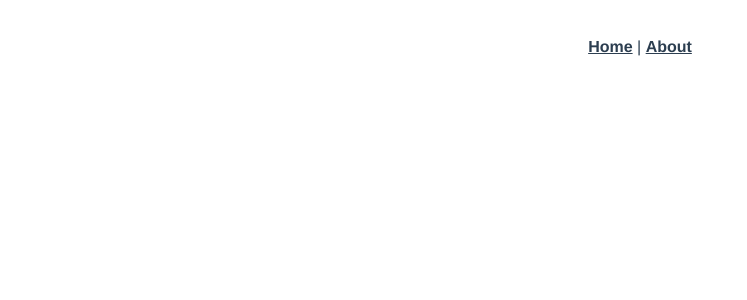
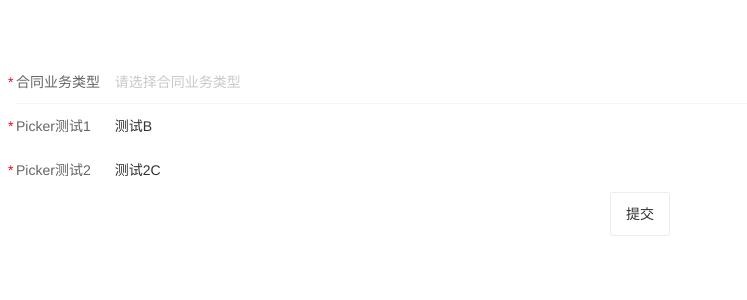
Before and after one commit to jackie1120/components-mobile, a Vue app: page /#/demo in a window 1280 px wide. Shown: the top 300 px of the page, without its empty margins (0-747 px from the left). Built offline with nearby package versions, Linux system fonts and the light colour scheme.

Commit message:
feat: 增加picker组件

```diff
--- a/package.json
+++ b/package.json
@@ -9,6 +9,7 @@
   },
   "dependencies": {
     "core-js": "^3.6.5",
+    "vant": "^2.0.5",
     "vue": "^2.6.11",
     "vue-router": "^3.2.0",
     "vuex": "^3.4.0"
@@ -25,9 +26,12 @@
     "eslint-plugin-promise": "^4.2.1",
     "eslint-plugin-standard": "^4.0.0",
     "eslint-plugin-vue": "^6.2.2",
+    "less": "^2.7.3",
+    "less-loader": "^4.0.6",
     "lint-staged": "^9.5.0",
     "node-sass": "^4.12.0",
     "sass-loader": "^8.0.2",
+    "vue-cli-plugin-vant": "^1.0.1",
     "vue-template-compiler": "^2.6.11"
   },
   "gitHooks": {
--- a/public/index.html
+++ b/public/index.html
@@ -3,7 +3,8 @@
   <head>
     <meta charset="utf-8">
     <meta http-equiv="X-UA-Compatible" content="IE=edge">
-    <meta name="viewport" content="width=device-width,initial-scale=1.0">
+    <meta name="viewport"
+      content="width=device-width,height=device-height,inital-scale=1.0,maximum-scale=1.0,user-scalable=no;">
     <link rel="icon" href="<%= BASE_URL %>favicon.ico">
     <title><%= htmlWebpackPlugin.options.title %></title>
   </head>
--- a/src/App.vue
+++ b/src/App.vue
@@ -1,32 +1,22 @@
 <template>
   <div id="app">
-    <div id="nav">
-      <router-link to="/">Home</router-link> |
-      <router-link to="/about">About</router-link>
-    </div>
-    <router-view/>
+    <router-view />
   </div>
 </template>
 
-<style lang="scss">
+<script>
+export default {
+  name: 'app'
+}
+</script>
+
+<style>
 #app {
-  font-family: Avenir, Helvetica, Arial, sans-serif;
+  font-family: "Avenir", Helvetica, Arial, sans-serif;
   -webkit-font-smoothing: antialiased;
   -moz-osx-font-smoothing: grayscale;
   text-align: center;
   color: #2c3e50;
-}
-
-#nav {
-  padding: 30px;
-
-  a {
-    font-weight: bold;
-    color: #2c3e50;
-
-    &.router-link-exact-active {
-      color: #42b983;
-    }
-  }
+  margin-top: 60px;
 }
 </style>
--- /dev/null
+++ b/src/components/global/ZvFieldPicker/index.vue
@@ -0,0 +1,74 @@
+<template>
+  <div>
+    <van-field
+      readonly
+      clickable
+      v-bind="$attrs"
+      :value="pickerValue | dictionaryTransform(columns)"
+      @click="show = true"
+    ></van-field>
+    <van-popup v-model="show" position="bottom">
+      <van-picker
+        show-toolbar
+        :columns="columns"
+        @cancel="show = false"
+        @confirm="pickerConfirm($event)"
+      ></van-picker>
+    </van-popup>
+  </div>
+</template>
+
+<script>
+export default {
+  name: 'ZvFieldPicker',
+  props: {
+    columns: {
+      type: Array,
+      required: true
+    },
+    value: {
+      type: String
+    }
+  },
+  data () {
+    return {
+      show: false,
+      pickerValue: ''
+    }
+  },
+  // watch: {
+  //   value: {
+  //     immediate: true,
+  //     handler (val) {
+  //       console.log(1111111)
+  //       this.pickerValue = val
+  //     }
+  //   }
+  // },
+  filters: {
+    dictionaryTransform (val, columns) {
+      if (val === '' || !val) return ''
+      try {
+        const item = columns.find(element => element.value === val.toString())
+        return item.text
+      } catch (e) {
+        return val
+      }
+    }
+  },
+  methods: {
+    pickerConfirm (value) {
+      this.pickerValue = value.value
+      this.show = false
+      this.$emit('input', value.value)
+    }
+  },
+  mounted () {
+    this.pickerValue = this.value
+  }
+}
+</script>
+
+<style>
+
+</style>
--- /dev/null
+++ b/src/components/index.js
@@ -0,0 +1,15 @@
+import Vue from 'vue'
+
+const requireContext = require.context(
+  './global',
+  true,
+  /\.vue$/
+)
+
+requireContext.keys().forEach(filename => {
+  const componentConfig = requireContext(filename)
+  Vue.component(
+    componentConfig.default.name || componentConfig.name,
+    componentConfig.default || componentConfig
+  )
+})
--- a/src/main.js
+++ b/src/main.js
@@ -2,6 +2,8 @@ import Vue from 'vue'
 import App from './App.vue'
 import router from './router'
 import store from './store'
+import './plugins/vant.js'
+import './components'
 
 Vue.config.productionTip = false
 
--- /dev/null
+++ b/src/plugins/vant.js
@@ -0,0 +1,6 @@
+import Vue from 'vue'
+import Vant from 'vant'
+import 'vant/lib/index.css'
+import '../vant-variables.less'
+
+Vue.use(Vant)
--- a/src/router/index.js
+++ b/src/router/index.js
@@ -9,6 +9,11 @@ const routes = [
     path: '/',
     name: 'Home',
     component: Home
+  },
+  {
+    path: '/demo',
+    name: 'Demo',
+    component: () => import('@/views/Demo.vue')
   },
   {
     path: '/about',
--- /dev/null
+++ b/src/vant-variables.less
@@ -0,0 +1,3 @@
+// color variables
+@black: #000;
+@white: #fff;
--- /dev/null
+++ b/src/views/Demo.vue
@@ -0,0 +1,58 @@
+<template>
+  <div>
+    <van-field
+      readonly
+      clickable
+      required
+      label="合同业务类型"
+      placeholder="请选择合同业务类型"
+    />
+    <zv-field-picker
+      required
+      label="Picker测试1"
+      placeholder="Picker测试1"
+      v-model="form.picker"
+      :columns=columns
+    />
+    <zv-field-picker
+      required
+      label="Picker测试2"
+      placeholder="Picker测试2"
+      v-model="form.picker2"
+      :columns=columns2
+    />
+    <van-button @click="submit">提交</van-button>
+  </div>
+</template>
+
+<script>
+export default {
+  data () {
+    return {
+      columns: [
+        { text: '测试A', value: 'A' },
+        { text: '测试B', value: 'B' },
+        { text: '测试C', value: 'C' }
+      ],
+      columns2: [
+        { text: '测试2A', value: '2A' },
+        { text: '测试2B', value: '2B' },
+        { text: '测试2C', value: '2C' }
+      ],
+      form: {
+        picker: 'B',
+        picker2: '2C'
+      }
+    }
+  },
+  methods: {
+    submit () {
+      console.log(this.form)
+    }
+  }
+}
+</script>
+
+<style>
+
+</style>
```
Also changed, not shown: src/components/global/ZvFieldPicker/README.md (added), 1 other file (tests, documents, lock files or other folders).
